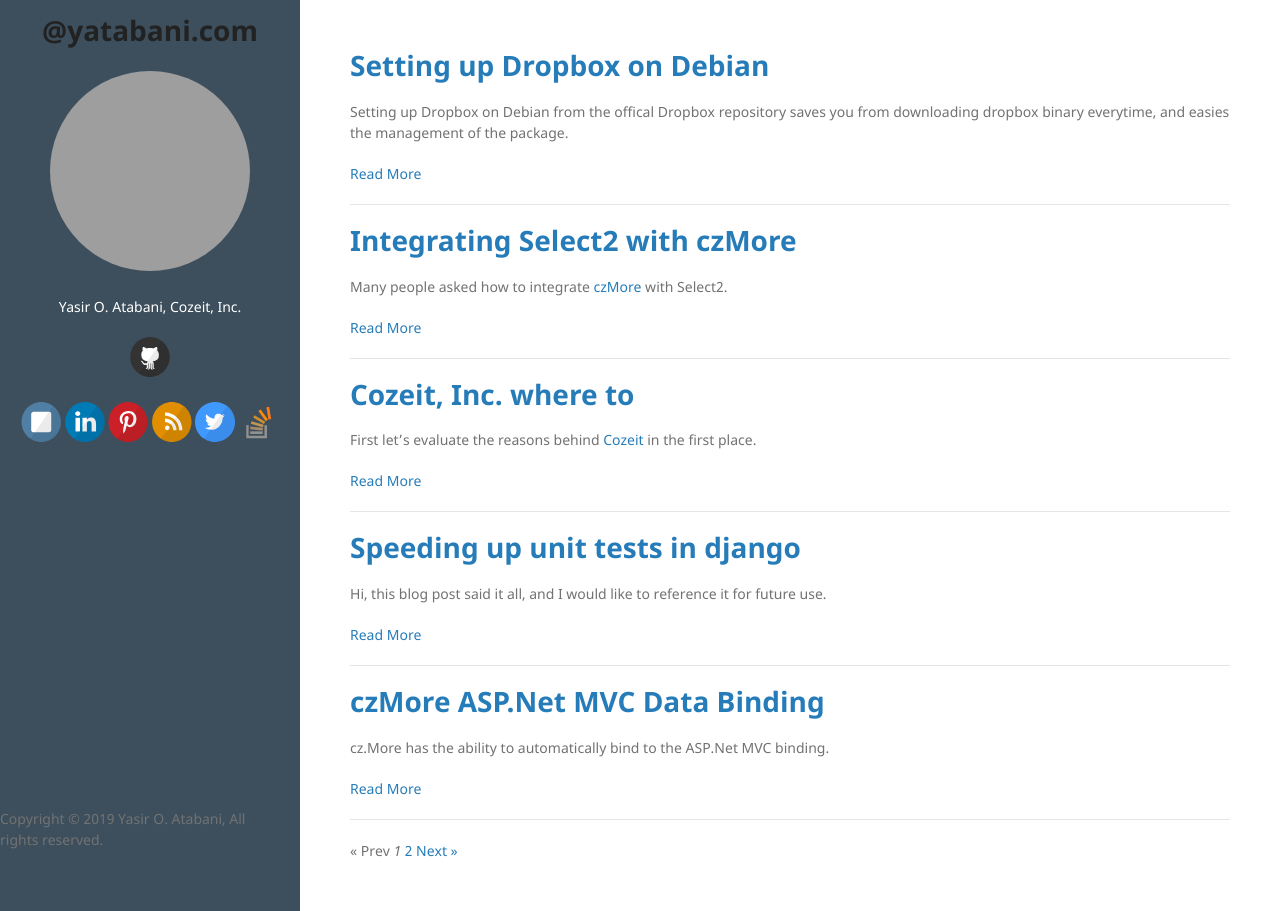
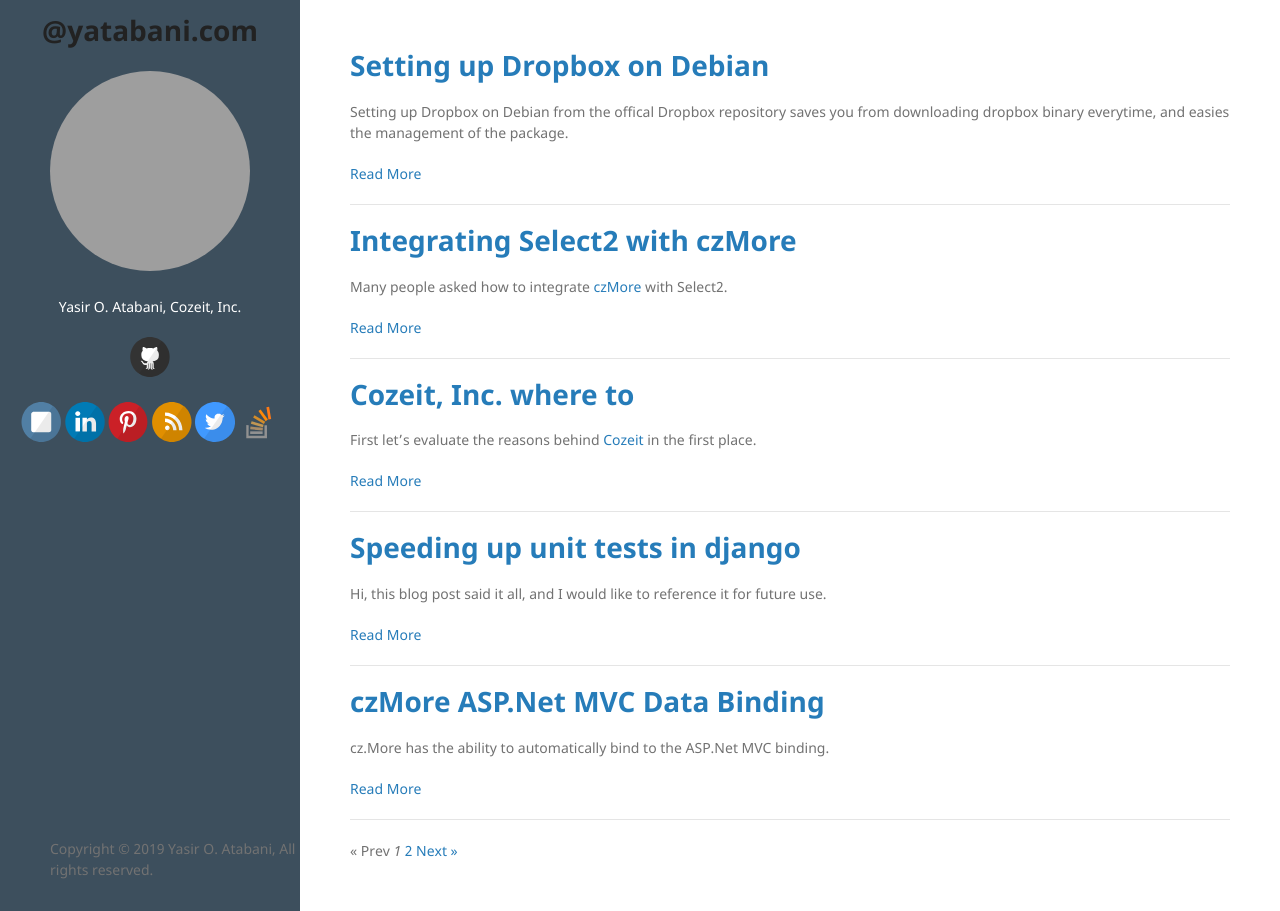
Before and after one commit to yatabani/yatabani.github.io, a Jekyll site: the page built from index.html, in a window 1280 px wide. Built offline with Jekyll 4.4.1, drawn with Linux system fonts in a browser that asks for light colours; the list of posts is cut into pages by our own code; grey boxes are pictures that could not be loaded.

Commit message:
Update jekyll-theme-minimal.scss

```diff
--- a/_sass/jekyll-theme-minimal.scss
+++ b/_sass/jekyll-theme-minimal.scss
@@ -172,6 +172,10 @@ header ul a strong {
   color:#222;
 }
 
+header a hr {
+  color:#fff;
+}
+
 section {
   padding:50px;
   margin-left:300px;
@@ -192,7 +196,8 @@ footer {
   width:270px;
   float:left;
   position:fixed;
-  bottom:50px;
+  bottom:20px;
+  left:50px;
   -webkit-font-smoothing:subpixel-antialiased;
 }
 
```
